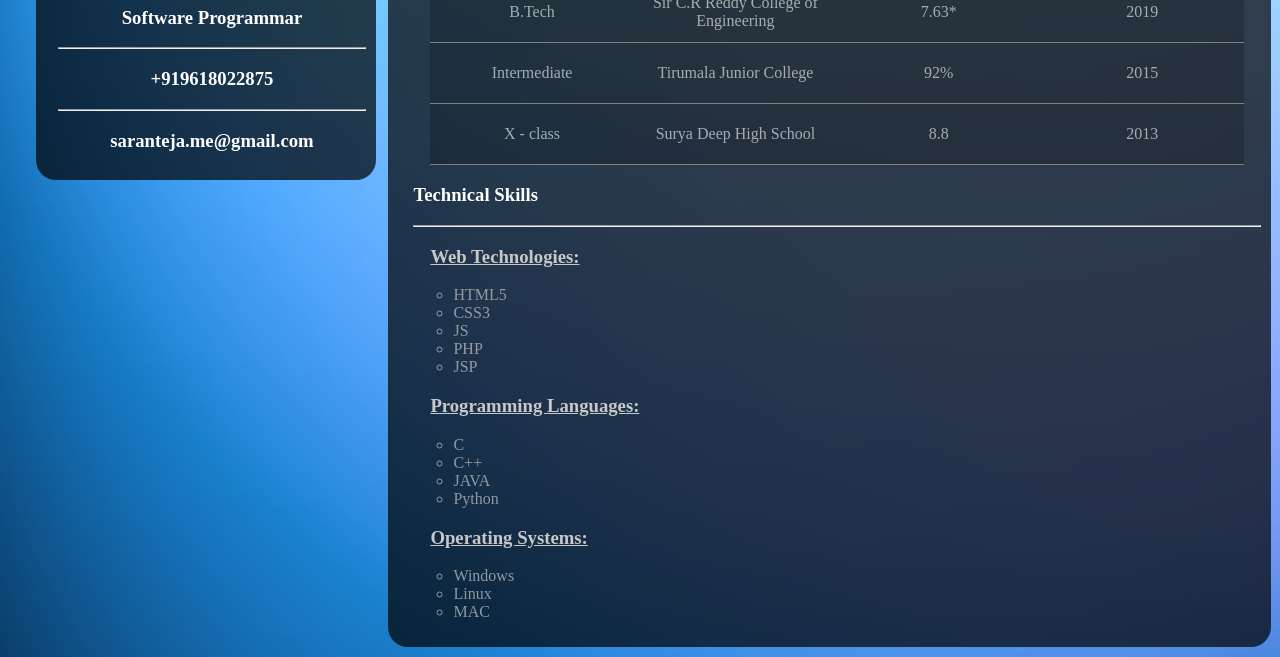
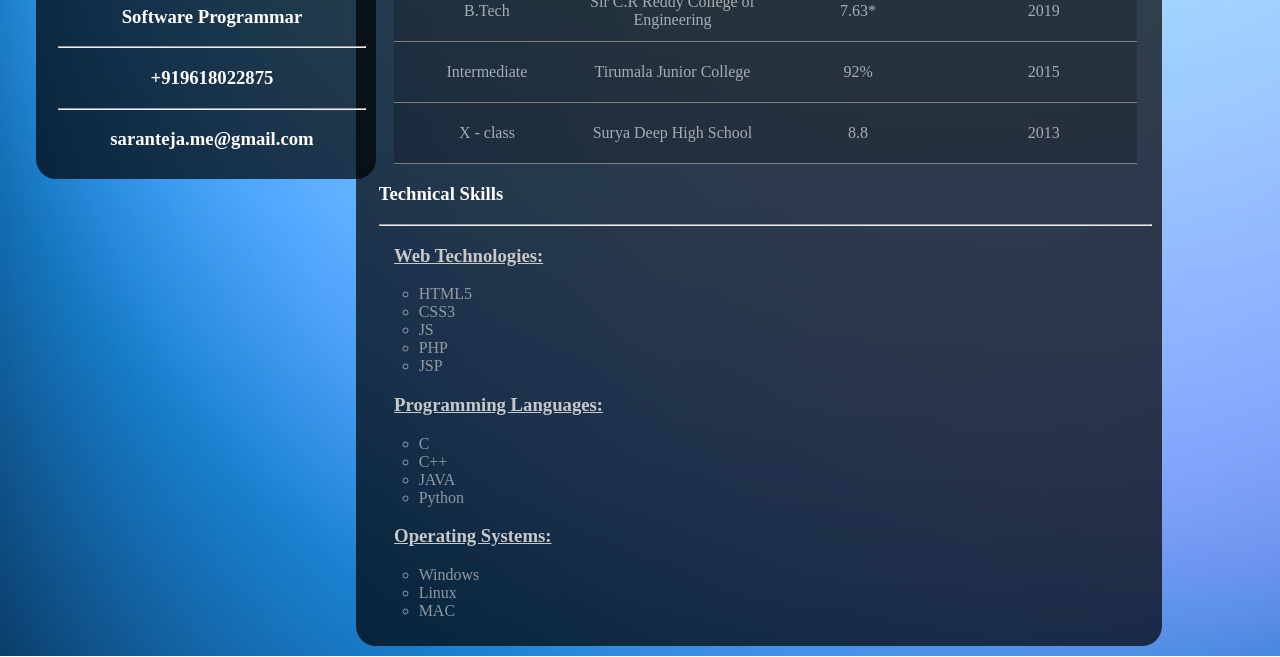
Before and after one commit to Saranteja7/resumebuilder, a plain HTML site: page p1.html in a window 1280 px wide. Shown: the part 348-1005 px from the top of the page. Drawn offline with Linux system fonts and the light colour scheme.

Commit message:
Update style.css

```diff
--- a/css/style.css
+++ b/css/style.css
@@ -4,7 +4,7 @@ body {
   background: url("../images/bg.png");
   background-repeat: no-repeat;
   background-size: cover;
-  width: 98.5%;
+  width: 90%;
 }
 .tdiv {
   background-color: rgba(0,0,0,0.8);
```
